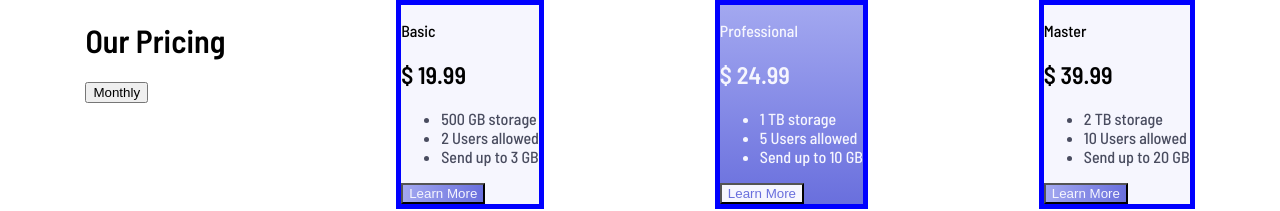
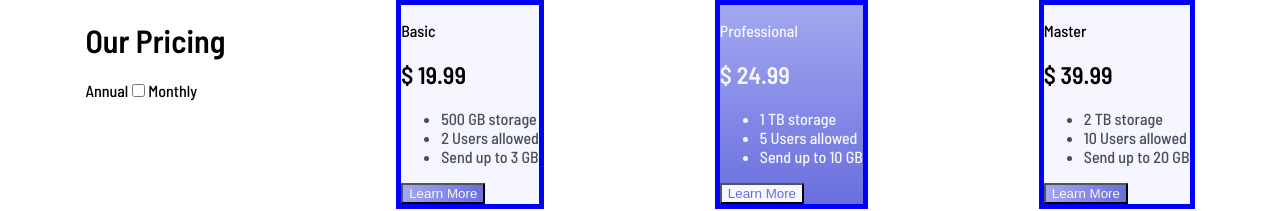
Before and after one commit to angelo5003/pricing-component, a React (Create React App) app: page / in a window 1280 px wide. Shown: the top 211 px of the page. Built offline with nearby package versions, Linux system fonts and the light colour scheme.

Commit message:
feat: created the switch component to switch between monthly and annualy

```diff
--- a/src/App.js
+++ b/src/App.js
@@ -1,6 +1,7 @@
 import PricingCard from "./components/PricingCard/PricingCard";
 import data from "./data/data.json";
 import "./App.css";
+import Switch from "./components/Switch/Switch";
 
 function App() {
   return (
@@ -8,11 +9,11 @@ function App() {
       <div className="app_container">
         <header className="app_header">
           <h1>Our Pricing</h1>
-          <button>Monthly</button>
+          <Switch />
         </header>
+
         {data &&
           data.map((card) => {
-            console.log(`data from:`, data);
             return <PricingCard key={card.id} card={card} />;
           })}
       </div>
--- /dev/null
+++ b/src/components/Switch/Switch.jsx
@@ -0,0 +1,14 @@
+import React, { useState } from "react";
+import "./Switch.css";
+const Switch = () => {
+  return (
+    <div className="switch_outer_container">
+      <label className="switch_annual">Annual</label>
+      <input type={"checkbox"} className="input" />
+      <span className="slider" />
+      <label className="switch_monthly">Monthly</label>
+    </div>
+  );
+};
+
+export default Switch;
```
Also changed, not shown: src/components/Switch/Switch.css (added).
